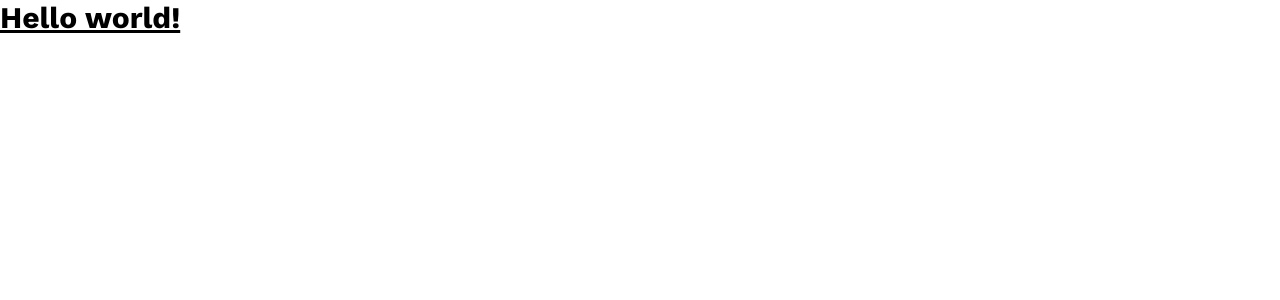
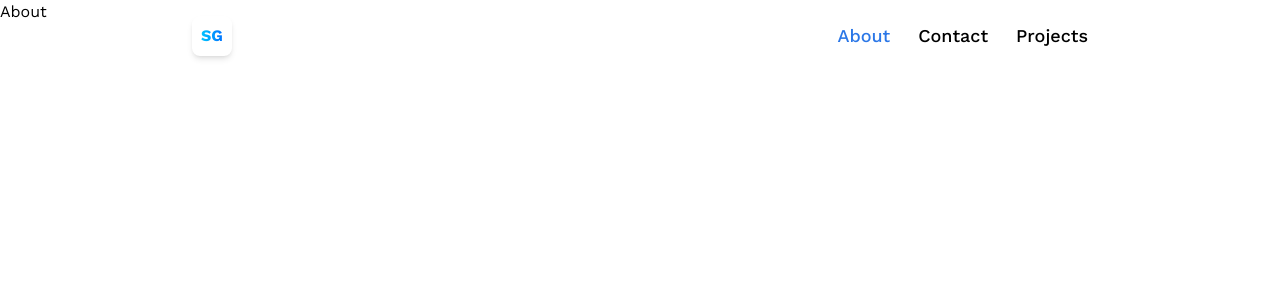
Before and after one commit to stasya2011/3d, a React (Vite) app: page /about in a window 1280 px wide. Shown: the top 300 px of the page. Built offline with nearby package versions, Linux system fonts and the light colour scheme.

Commit message:
add Navabar; srart developing pages

```diff
--- a/package.json
+++ b/package.json
@@ -10,8 +10,12 @@
     "preview": "vite preview"
   },
   "dependencies": {
+    "@react-three/fiber": "^8.15.16",
+    "@types/three": "^0.161.2",
     "react": "^18.2.0",
-    "react-dom": "^18.2.0"
+    "react-dom": "^18.2.0",
+    "react-router-dom": "^6.22.0",
+    "three": "^0.161.0"
   },
   "devDependencies": {
     "@types/react": "^18.2.43",
--- a/src/App.tsx
+++ b/src/App.tsx
@@ -1,5 +1,19 @@
+import { Route, Routes, BrowserRouter as Router } from "react-router-dom";
+import { Home, About, Contact, Projects } from "./pages";
+import Navigate from "./components/Navigate";
+
 function App() {
-  return <h1 className="text-3xl font-bold underline">Hello world!</h1>;
+  return (
+    <Router>
+      <Navigate />
+      <Routes>
+        <Route path="/" element={<Home />} />
+        <Route path="/about" element={<About />} />
+        <Route path="/projects" element={<Projects />} />
+        <Route path="/contact" element={<Contact />} />
+      </Routes>
+    </Router>
+  );
 }
 
 export default App;
--- /dev/null
+++ b/src/components/Navigate.tsx
@@ -0,0 +1,44 @@
+import { NavLink } from "react-router-dom";
+
+const Navigate = () => {
+  return (
+    <header className="header">
+      <NavLink
+        to={"/"}
+        className={
+          "w-10 h-10 rounded-lg bg-white items-center justify-center flex font-bold shadow-md"
+        }
+      >
+        <p className="blue-gradient_text">SG</p>
+      </NavLink>
+      <nav className="flex text-lg gap-7 font-medium">
+        <NavLink
+          to={"/about"}
+          className={({ isActive }) =>
+            isActive ? "text-blue-500" : "text-black"
+          }
+        >
+          About
+        </NavLink>
+        <NavLink
+          to={"/contact"}
+          className={({ isActive }) =>
+            isActive ? "text-blue-500" : "text-black"
+          }
+        >
+          Contact
+        </NavLink>
+        <NavLink
+          to={"/projects"}
+          className={({ isActive }) =>
+            isActive ? "text-blue-500" : "text-black"
+          }
+        >
+          Projects
+        </NavLink>
+      </nav>
+    </header>
+  );
+};
+
+export default Navigate;
--- /dev/null
+++ b/src/pages/About.tsx
@@ -0,0 +1,5 @@
+const About = () => {
+  return <div>About</div>;
+};
+
+export default About;
--- /dev/null
+++ b/src/pages/Contact.tsx
@@ -0,0 +1,5 @@
+const Contact = () => {
+  return <div>Contact</div>;
+};
+
+export default Contact;
--- /dev/null
+++ b/src/pages/Home.tsx
@@ -0,0 +1,5 @@
+const Home = () => {
+  return <section className="w-full h-screen relative">Popup</section>;
+};
+
+export default Home;
--- /dev/null
+++ b/src/pages/Projects.tsx
@@ -0,0 +1,5 @@
+const Projects = () => {
+  return <div>Projects</div>;
+};
+
+export default Projects;
--- /dev/null
+++ b/src/pages/index.tsx
@@ -0,0 +1,6 @@
+import Home from "./Home";
+import About from "./About";
+import Projects from "./Projects";
+import Contact from "./Contact";
+
+export { Home, About, Projects, Contact };
```
Also changed, not shown: 1 other file (tests, documents, lock files or other folders).
